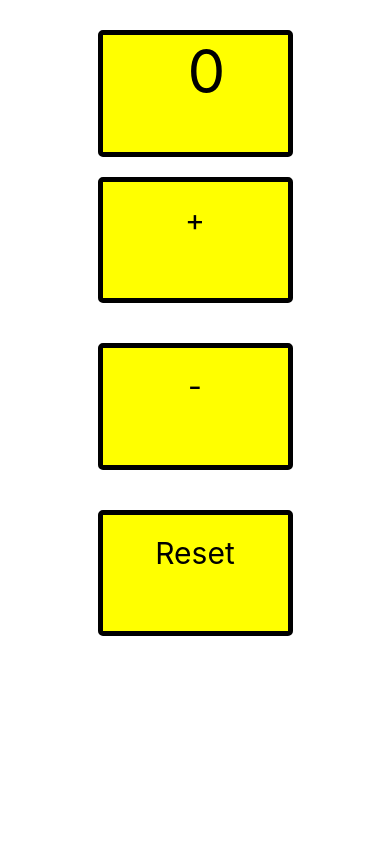
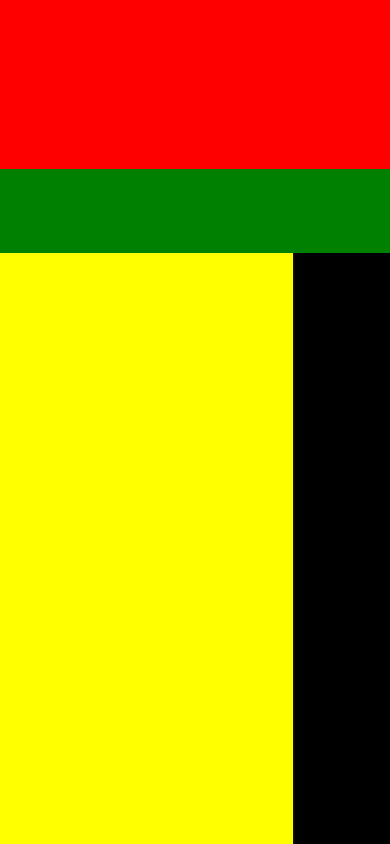
Before and after one commit to redhawk5200/Calculator-App, a React Native app: screen / in a window 390 px wide. Built offline with nearby package versions, Linux system fonts and the light colour scheme.

Commit message:
Task 3 - Build a basic calculator.
Version 1 - Made a basic layout of the calculator.

```diff
--- a/App.js
+++ b/App.js
@@ -22,20 +22,14 @@
 
 export default function App(){
 
-  const [number, setNumber]=useState(0);
-
   return (
       <View style={styles.container}>
-          <Text style={styles.text}>{number}</Text>
-        <TouchableOpacity style={styles.button} onPress={()=>setNumber(number+1)}>
-          <Text style={styles.text1}>+</Text>
-        </TouchableOpacity>
-        <TouchableOpacity style={styles.button} onPress={()=>setNumber(Math.max(number-1,0))} >
-          <Text style={styles.text1}>-</Text>
-        </TouchableOpacity>
-        <TouchableOpacity style={styles.button} onPress={()=>setNumber(0)}>
-          <Text style={styles.text1}>Reset</Text>
-        </TouchableOpacity>
+        <View style={styles.result}></View>
+        <View style={styles.calculation}></View>
+        <View style={styles.buttons}>
+          <View style={styles.numbers}></View>
+          <View style={styles.operations}></View>
+        </View>
       </View>
   );
 }
--- a/styles.js
+++ b/styles.js
@@ -2,40 +2,26 @@
 
 export default StyleSheet.create({
     container: {
-      alignItems: 'center',
-      backgroundColor: 'white',
       flex: 1,
     },
-    button: {
-        backgroundColor: 'yellow',
-        padding: 20,
-        margin: 20,
-        borderWidth: 5,
-        borderColor: 'black',
-        borderRadius: 5,
-        alignItems: 'center',
-        fontSize: 20,
-        width: '50%',
-        height: '15%',
+    result: {
+      flex: 2,
+      backgroundColor: 'red',
     },
-    text: {
-        color: 'black',
-        backgroundColor: 'yellow',
-        paddingLeft: 85,
-        alignItems: 'center',
-        marginTop: 30,
-        fontSize: 60,
-        borderColor: 'black',
-        borderWidth: 5,
-        borderRadius: 5,
-        width: '50%',
-        height: '15%'
+    calculation: {
+      flex: 1,
+      backgroundColor: 'green',
     },
-    text1: {
-      fontSize:30,
-      color: 'black',
+    buttons: {
+      flexDirection: 'row',
+      flex: 7,
     },
-    align: {
-
-    }
+    numbers: {
+      flex: 3,
+      backgroundColor: 'yellow',
+    },
+    operations: {
+      flex: 1,
+      backgroundColor: 'black',
+    },
   });
```
